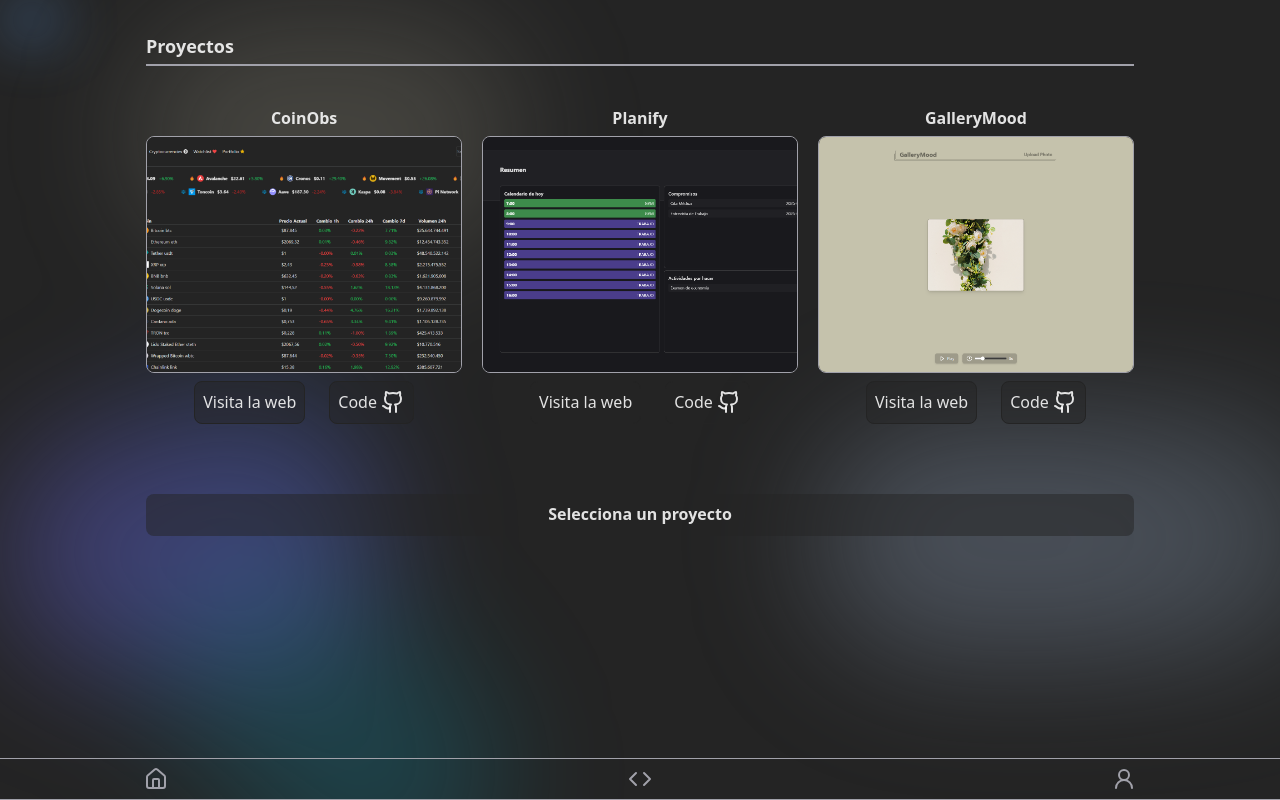
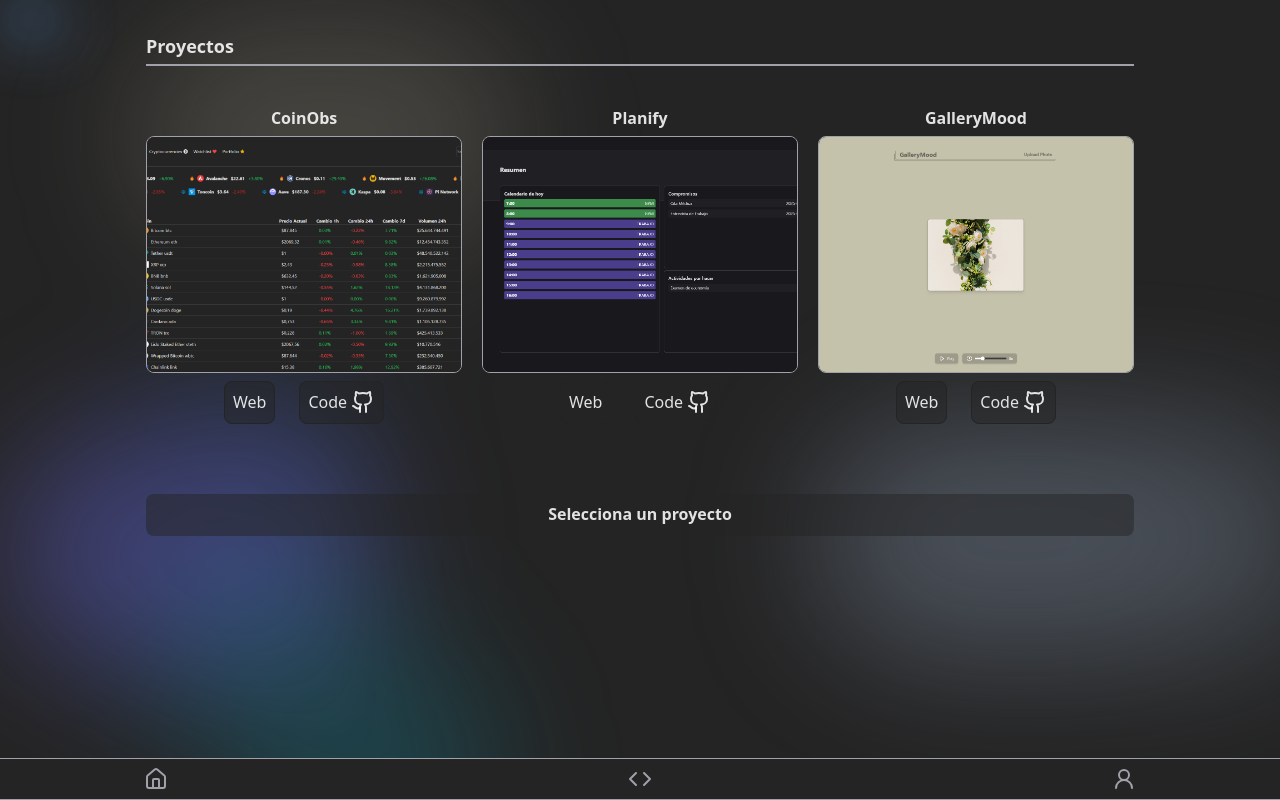
Before and after one commit to alejandrosr2/portfolioMejorado, a React (Vite) app: page /projects in a window 1280 px wide. Built offline with nearby package versions, Linux system fonts and the light colour scheme.

Commit message:
improve responsive

```diff
--- a/src/components/navbar/NavBar.jsx
+++ b/src/components/navbar/NavBar.jsx
@@ -22,7 +22,7 @@ const NavBar = () => {
 
     return (
         <div className="">
-            <nav className="fixed bottom-0 left-0 right-0 z-40 dark:bg-bgColor border-t border-b border-zinc-400 py-2">
+            <nav className="fixed bottom-0 left-0 right-0 z-40 bg-bgColor border-t border-b border-zinc-400 py-2">
                 <ul className="flex items-center justify-between mx-auto max-w-screen-lg px-4">
                     {navLnks.map((lnk, i) => (
                         <Link to={lnk.href} key={i}>
--- a/src/pages/projects/Projects.jsx
+++ b/src/pages/projects/Projects.jsx
@@ -41,7 +41,7 @@ const Projects = () => {
   };
 
   return (
-    <div>
+    <div className="pb-16">
       <h1 className="border-b-2 border-zinc-400 pb-1 text-lg font-semibold">Proyectos</h1>
       <div className="pt-10 grid grid-cols-2 lg:flex lg:justify-between gap-2">
         {proyects.map((proyect, i) => {
@@ -63,7 +63,7 @@ const Projects = () => {
                   target="_blank" rel="noopener noreferrer"
                   className="text-center rounded-lg p-2 bg-bgColor bg-opacity-50 duration-300 flex gap-1 border border-bgColor"
                 >
-                    Visita la web
+                  Web
                 </a>
                 <a
                   href={proyect.hrefCode}
@@ -92,7 +92,7 @@ const Projects = () => {
                   ))}
               </ul>
             </div>
-            <div className="bg-bgColor bg-opacity-50 p-2 rounded-lg ">
+            <div className="bg-bgColor bg-opacity-50 p-2 rounded-lg">
               <p className="">{selectedProject.description}</p>
             </div>
           </div>
```
